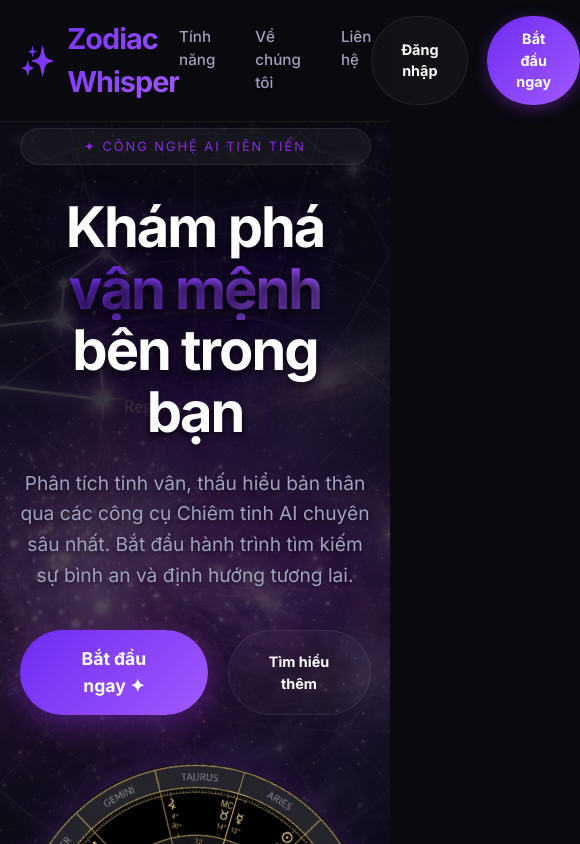
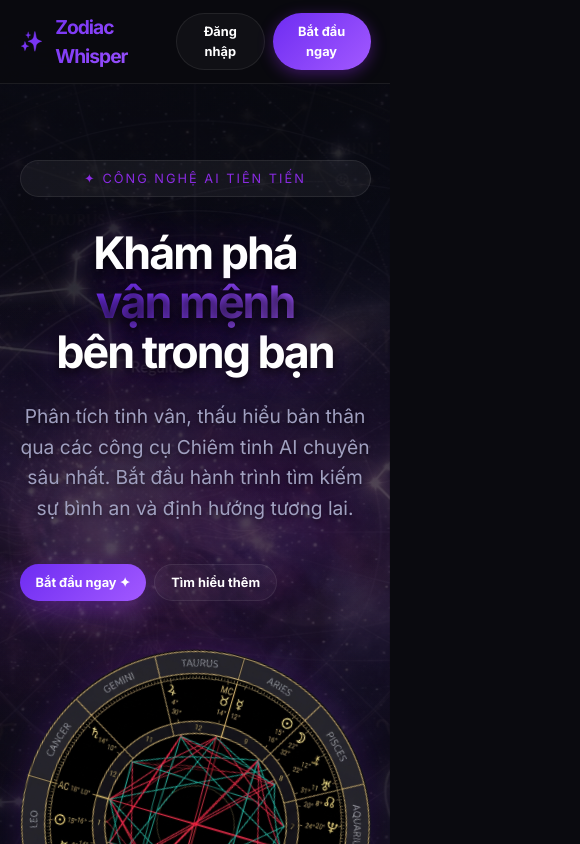
Before and after one commit to klam32/Zodiac-App, a React (Vite) app in the folder frontend/: page / in a window 390 px wide. Shown: the whole page, 580 px wide, since content can reach past the window. Built offline with nearby package versions, Linux system fonts and the light colour scheme; no server answers; a web font is replaced by a local one.

Commit message:
Fix mobile header and Google Login

```diff
--- a/frontend/components/LandingPage.css
+++ b/frontend/components/LandingPage.css
@@ -1536,3 +1536,35 @@
   background: rgba(255, 255, 255, 0.4);
   transform: scale(1.1);
 }
+
+/* Mobile Header Fix */
+@media (max-width: 768px) {
+  .landing-header {
+    padding: 0.8rem 5%;
+    gap: 0.5rem;
+  }
+  .nav-links {
+    display: none;
+  }
+  .logo {
+    font-size: 1.2rem;
+  }
+  .logo img {
+    height: 24px !important;
+  }
+  .auth-buttons {
+    gap: 0.5rem;
+  }
+  .btn {
+    padding: 0.5rem 1rem;
+    font-size: 0.8rem;
+  }
+  .hero-content {
+    grid-template-columns: 1fr;
+    text-align: center;
+    margin-top: 2rem;
+  }
+  .hero h1 {
+    font-size: 2.8rem;
+  }
+}
```
Also changed, not shown: 1 other file (tests, documents, lock files or other folders).
